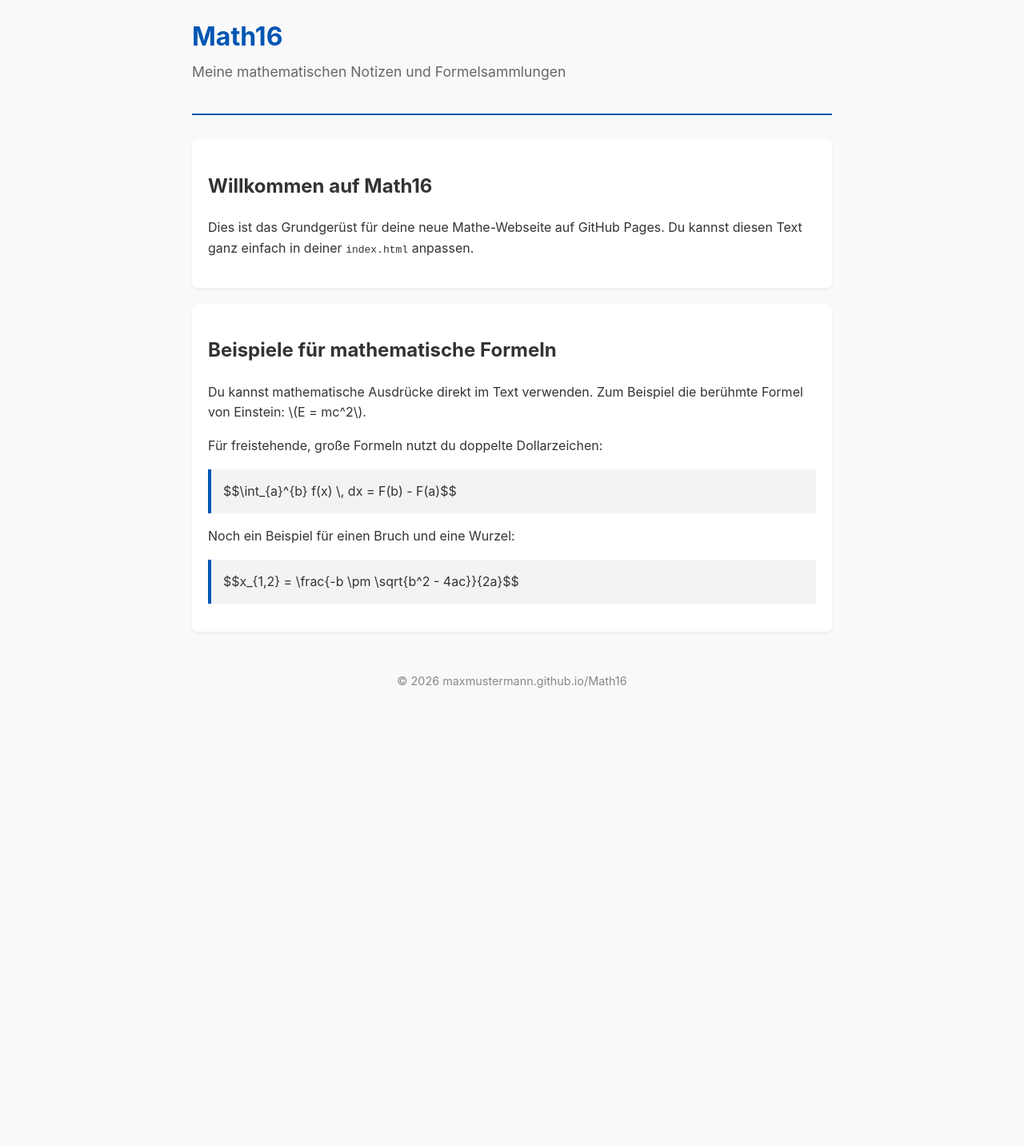
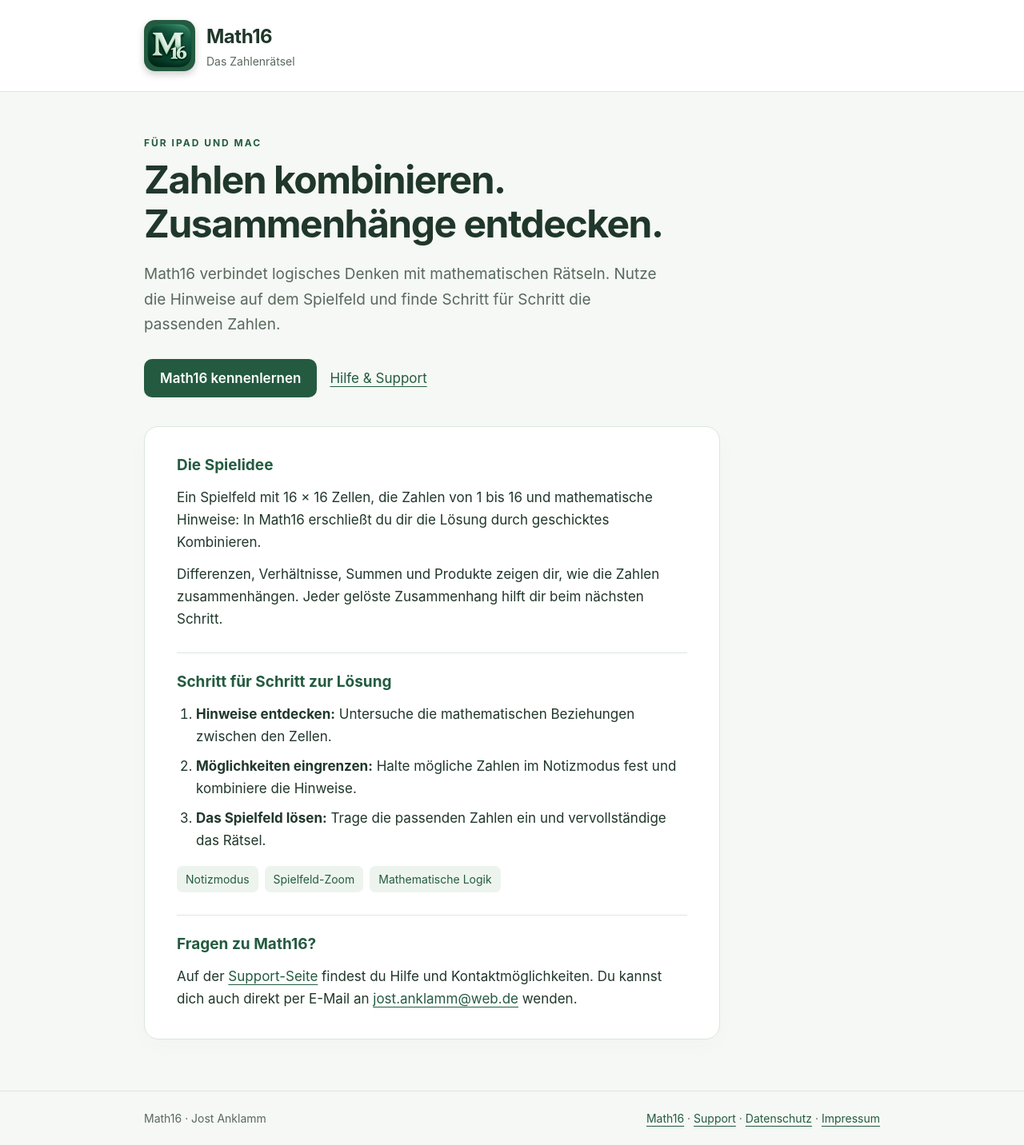
Before and after one commit to jostAnklamm/Math16, a plain HTML site: page index.html in a window 1280 px wide. Shown: the whole page at 80% size. Before the commit the page ends 898 px from the top, so only its background shows below. Drawn offline with Linux system fonts and the light colour scheme.

Commit message:
Add files via upload
Add Math16, Datenschutz, Support & Impressum from ChatGPT

```diff
--- a/index.html
+++ b/index.html
@@ -2,94 +2,97 @@
 <html lang="de">
 <head>
   <meta charset="UTF-8">
-    <meta name="viewport" content="width=device-width, initial-scale=1.0">
-    <title>Math16 - Mathematische Notizen</title>
-
-    <!-- MathJax für die Darstellung von mathematischen Formeln (LaTeX) -->
-    <script src="https://polyfill.io"></script>
-    <script id="MathJax-script" async src="https://jsdelivr.net"></script>
-
+  <meta name="viewport" content="width=device-width, initial-scale=1">
+  <meta name="description" content="Math16 – das Zahlenrätsel für iPad und Mac. Kombiniere Zahlen und mathematische Hinweise und löse das Spielfeld Schritt für Schritt.">
+  <title>Math16 · Das Zahlenrätsel</title>
   <style>
-        /* Modernes & schlichtes Design */
-        body {
-            font-family: -apple-system, BlinkMacSystemFont, "Segoe UI", Roboto, Helvetica, Arial, sans-serif;
-            line-height: 1.6;
-            color: #333;
-            max-width: 800px;
-            margin: 0 auto;
-            padding: 20px;
-            background-color: #f9f9f9;
-        }
-        header {
-            border-bottom: 2px solid #0056b3;
-            padding-bottom: 20px;
-            margin-bottom: 30px;
-        }
-        h1 {
-            color: #0056b3;
-            margin: 0;
-        }
-        .subtitle {
-            color: #666;
-            font-size: 1.1em;
-            margin-top: 5px;
-        }
-        .card {
-            background: white;
-            padding: 20px;
-            border-radius: 8px;
-            box-shadow: 0 2px 4px rgba(0,0,0,0.05);
-            margin-bottom: 20px;
-        }
-        .formula {
-            background-color: #f1f3f5;
-            padding: 15px;
-            border-left: 4px solid #0056b3;
-            margin: 15px 0;
-            overflow-x: auto;
-        }
-        footer {
-            margin-top: 50px;
-            font-size: 0.9em;
-            color: #888;
-            text-align: center;
-        }
+    :root { color-scheme: light; --green: #245b40; --ink: #20372b; --muted: #59685e; --line: #dce6de; }
+    * { box-sizing: border-box; }
+    body { margin: 0; background: #f5f8f4; color: var(--ink); font-family: -apple-system, BlinkMacSystemFont, "Segoe UI", sans-serif; font-size: 17px; line-height: 1.65; }
+    .wrap { width: min(100% - 48px, 920px); margin-inline: auto; }
+    header { border-bottom: 1px solid var(--line); background: #fff; }
+    .brand { display: flex; align-items: center; gap: 14px; padding-block: 25px; }
+    .icon-wrap { position: relative; flex: 0 0 64px; width: 64px; height: 64px; }
+    .mark { display: grid; place-items: center; width: 64px; height: 64px; border-radius: 14px; background: var(--green); color: white; font-size: 24px; font-weight: 750; letter-spacing: -1px; }
+    .app-icon { position: absolute; inset: 0; width: 64px; height: 64px; object-fit: contain; border-radius: 14px; box-shadow: 0 4px 10px rgb(0 0 0 / 20%); }
+    .brand-name { font-size: 24px; font-weight: 700; letter-spacing: -.5px; }
+    .brand-note { color: var(--muted); font-size: 14px; }
+    main { padding-block: 54px 64px; }
+    .eyebrow { margin: 0 0 8px; color: var(--green); font-size: 12px; font-weight: 700; letter-spacing: 2px; text-transform: uppercase; }
+    h1 { max-width: 720px; font-size: clamp(36px, 6vw, 48px); line-height: 1.15; letter-spacing: -1.5px; margin: 0 0 20px; }
+    .intro { max-width: 650px; margin: 0 0 28px; color: var(--muted); font-size: 19px; }
+    .actions { display: flex; flex-wrap: wrap; align-items: center; gap: 16px; margin-bottom: 36px; }
+    .button { display: inline-block; padding: 10px 20px; background: var(--green); color: white; border-radius: 10px; text-decoration: none; font-weight: 600; }
+    .button:hover { background: #19482f; }
+    .card { max-width: 720px; padding: 36px 40px; background: white; border: 1px solid var(--line); border-radius: 18px; box-shadow: 0 8px 30px #20372b05; }
+    section + section { margin-top: 28px; padding-top: 24px; border-top: 1px solid var(--line); }
+    h2 { font-size: 19px; color: var(--green); line-height: 1.3; margin: 0 0 13px; }
+    p { margin: 0; }
+    p + p { margin-top: 12px; }
+    ol { margin: 0; padding-left: 24px; }
+    li + li { margin-top: 9px; }
+    .features { display: flex; flex-wrap: wrap; gap: 8px; margin-top: 18px; }
+    .features span { background: #edf4ee; color: var(--green); padding: 5px 11px; border-radius: 7px; font-size: 14px; }
+    footer { border-top: 1px solid var(--line); padding-block: 22px; color: var(--muted); font-size: 14px; }
+    footer .wrap { display: flex; justify-content: space-between; flex-wrap: wrap; gap: 12px; }
+    XXXnav { display: flex; flex-wrap: wrap; gap: 8px 18px; }
+    a { color: var(--green); text-underline-offset: 4px; overflow-wrap: anywhere; }
+    a:focus-visible { outline: 3px solid #bc9636; outline-offset: 5px; }
+    @media (max-width: 520px) { .wrap { width: calc(100% - 32px); } main { padding-block: 36px 44px; } .card { padding: 26px 22px; border-radius: 14px; } .intro { font-size: 17px; } }
   </style>
 </head>
 <body>
-
   <header>
-        <h1>Math16</h1>
-        <p class="subtitle">Meine mathematischen Notizen und Formelsammlungen</p>
+    <div class="wrap brand">
+      <div class="icon-wrap">
+        <span class="mark" aria-hidden="true">M16</span>
+        <!-- Dein App-Icon unter dem Namen math16-icon.png im selben Ordner ablegen.
+             Ohne Bilddatei wird stattdessen das M16-Zeichen angezeigt. -->
+        <img class="app-icon" src="math16-icon.png" alt="" width="64" height="64" onerror="this.hidden=true">
+      </div>
+      <div><div class="brand-name">Math16</div><div class="brand-note">Das Zahlenrätsel</div></div>
+    </div>
   </header>
-
-    <main>
-        <!-- Erster Inhaltsblock -->
-        <section class="card">
-            <h2>Willkommen auf Math16</h2>
-            <p>Dies ist das Grundgerüst für deine neue Mathe-Webseite auf GitHub Pages. Du kannst diesen Text ganz einfach in deiner <code>index.html</code> anpassen.</p>
+  <main class="wrap" id="start">
+    <p class="eyebrow">Für iPad und Mac</p>
+    <h1>Zahlen kombinieren.<br>Zusammenhänge entdecken.</h1>
+    <p class="intro">Math16 verbindet logisches Denken mit mathematischen Rätseln. Nutze die Hinweise auf dem Spielfeld und finde Schritt für Schritt die passenden Zahlen.</p>
+    <div class="actions">
+      <a class="button" href="#spielidee">Math16 kennenlernen</a>
+      <a href="support.html">Hilfe &amp; Support</a>
+    </div>
+    <!-- Sobald Math16 veröffentlicht ist, hier den echten App-Store-Link ergänzen. -->
+    <div class="card">
+      <section id="spielidee" aria-labelledby="idee">
+        <h2 id="idee">Die Spielidee</h2>
+        <p>Ein Spielfeld mit 16 × 16 Zellen, die Zahlen von 1 bis 16 und mathematische Hinweise: In Math16 erschließt du dir die Lösung durch geschicktes Kombinieren.</p>
+        <p>Differenzen, Verhältnisse, Summen und Produkte zeigen dir, wie die Zahlen zusammenhängen. Jeder gelöste Zusammenhang hilft dir beim nächsten Schritt.</p>
       </section>
-
-        <!-- Zweiter Inhaltsblock (Beispiel für Formeln) -->
-        <section class="card">
-            <h2>Beispiele für mathematische Formeln</h2>
-            <p>Du kannst mathematische Ausdrücke direkt im Text verwenden. Zum Beispiel die berühmte Formel von Einstein: \(E = mc^2\).</p>
-
-            <p>Für freistehende, große Formeln nutzt du doppelte Dollarzeichen:</p>
-            <div class="formula">
-                $$\int_{a}^{b} f(x) \, dx = F(b) - F(a)$$
+      <section aria-labelledby="vorgehen">
+        <h2 id="vorgehen">Schritt für Schritt zur Lösung</h2>
+        <ol>
+          <li><strong>Hinweise entdecken:</strong> Untersuche die mathematischen Beziehungen zwischen den Zellen.</li>
+          <li><strong>Möglichkeiten eingrenzen:</strong> Halte mögliche Zahlen im Notizmodus fest und kombiniere die Hinweise.</li>
+          <li><strong>Das Spielfeld lösen:</strong> Trage die passenden Zahlen ein und vervollständige das Rätsel.</li>
+        </ol>
+        <div class="features" aria-label="Spielfunktionen"><span>Notizmodus</span><span>Spielfeld-Zoom</span><span>Mathematische Logik</span></div>
+      </section>
+      <section aria-labelledby="fragen">
+        <h2 id="fragen">Fragen zu Math16?</h2>
+        <p>Auf der <a href="support.html">Support-Seite</a> findest du Hilfe und Kontaktmöglichkeiten. Du kannst dich auch direkt per E-Mail an <a href="mailto:jost.anklamm@web.de">jost.anklamm@web.de</a> wenden.</p>
+      </section>
     </div>
-
-            <p>Noch ein Beispiel für einen Bruch und eine Wurzel:</p>
-            <div class="formula">
-                $$x_{1,2} = \frac{-b \pm \sqrt{b^2 - 4ac}}{2a}$$
+  </main>
+  <footer>
+    <div class="wrap">
+      <span>Math16 · Jost Anklamm</span>
+      <nav aria-label="Weitere Informationen">
+        <a href="index.html" aria-current="page">Math16</a> ·
+        <a href="support.html">Support</a> ·
+        <a href="datenschutz.html">Datenschutz</a> ·
+        <a href="impressum.html">Impressum</a>
+      </nav>
     </div>
-        </section>
-    </main>
-
-    <footer>
-        <p>&copy; 2026 maxmustermann.github.io/Math16</p>
   </footer>
-
 </body>
 </html>
```
Also changed, not shown: datenschutz.html (added, +156 -0 lines), impressum.html (added, +103 -0 lines), support.html (added, +124 -0 lines), math16-icon.png (added). Lines whose indentation alone changed are shown as unchanged.
